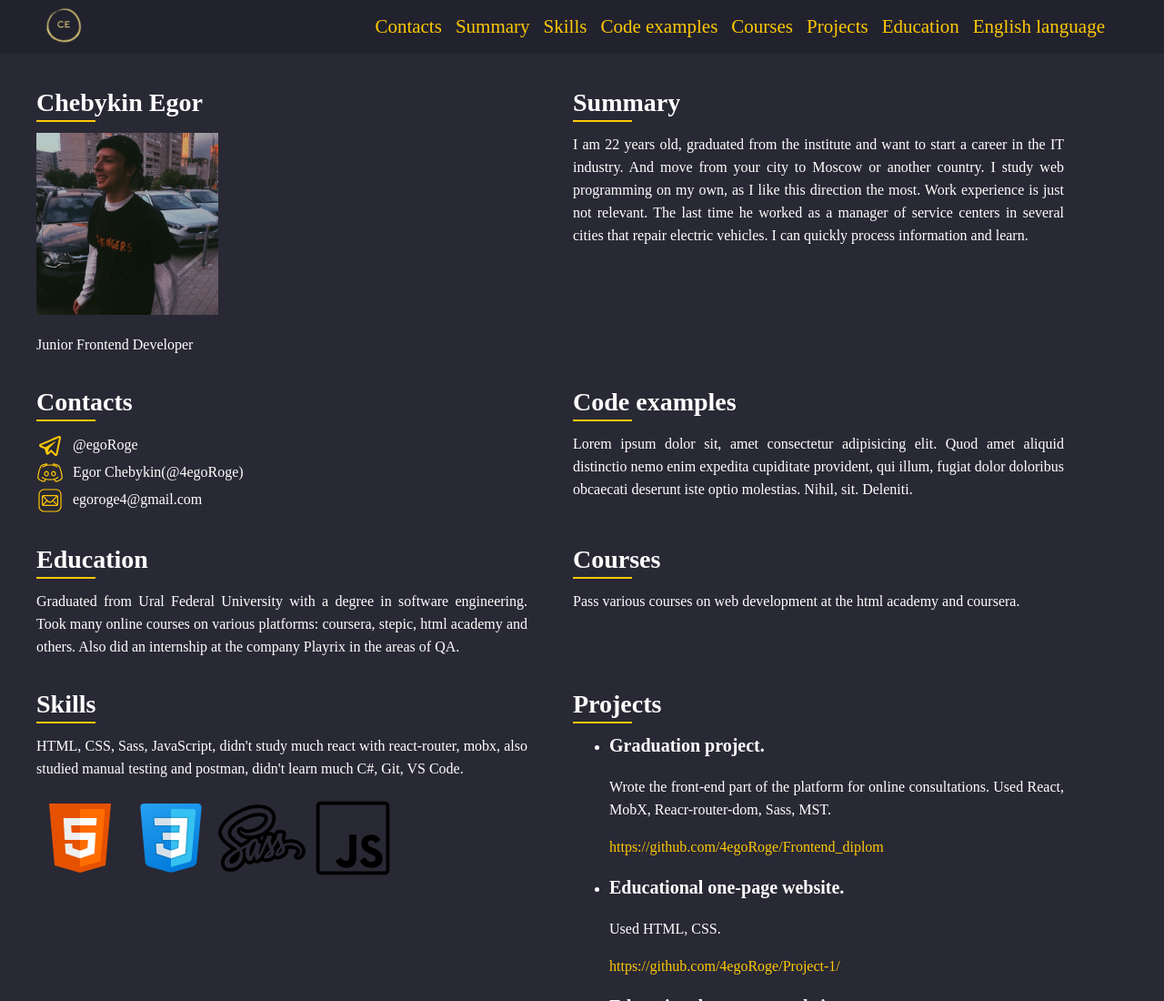
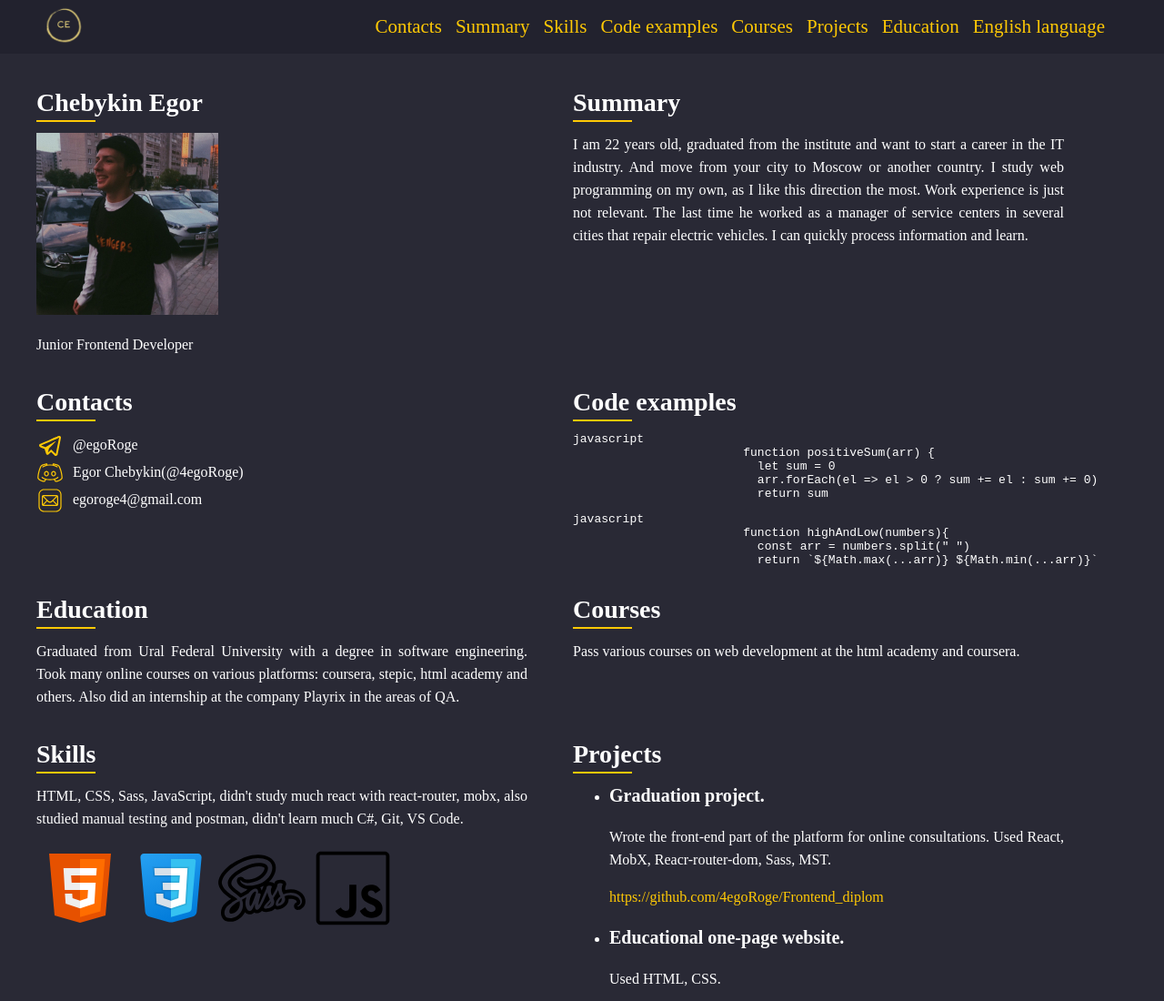
Before and after one commit to 4egoRoge/rsschool-cv, a plain HTML site: page index.html in a window 1280 px wide. Shown: the top 1100 px of the page at 91% size. Drawn offline with Linux system fonts and the light colour scheme.

Commit message:
feat: add code ecamples

```diff
--- a/index.html
+++ b/index.html
@@ -82,9 +82,15 @@
                         </h2>
                         <hr class="hr-title">
                     </div>
-                    <p>Lorem ipsum dolor sit, amet consectetur adipisicing elit. Quod amet aliquid distinctio nemo enim
-                        expedita cupiditate provident, qui illum, fugiat dolor doloribus obcaecati deserunt iste optio
-                        molestias. Nihil, sit. Deleniti.</p>
+                    <pre><code>javascript
+                        function positiveSum(arr) {
+                          let sum = 0
+                          arr.forEach(el => el > 0 ? sum += el : sum += 0)
+                          return sum</code></pre>
+                    <pre><code>javascript
+                        function highAndLow(numbers){
+                          const arr = numbers.split(" ")
+                          return `${Math.max(...arr)} ${Math.min(...arr)}`</code></pre>
                 </div>
             </section>
             <section class="section" id="education">
```
